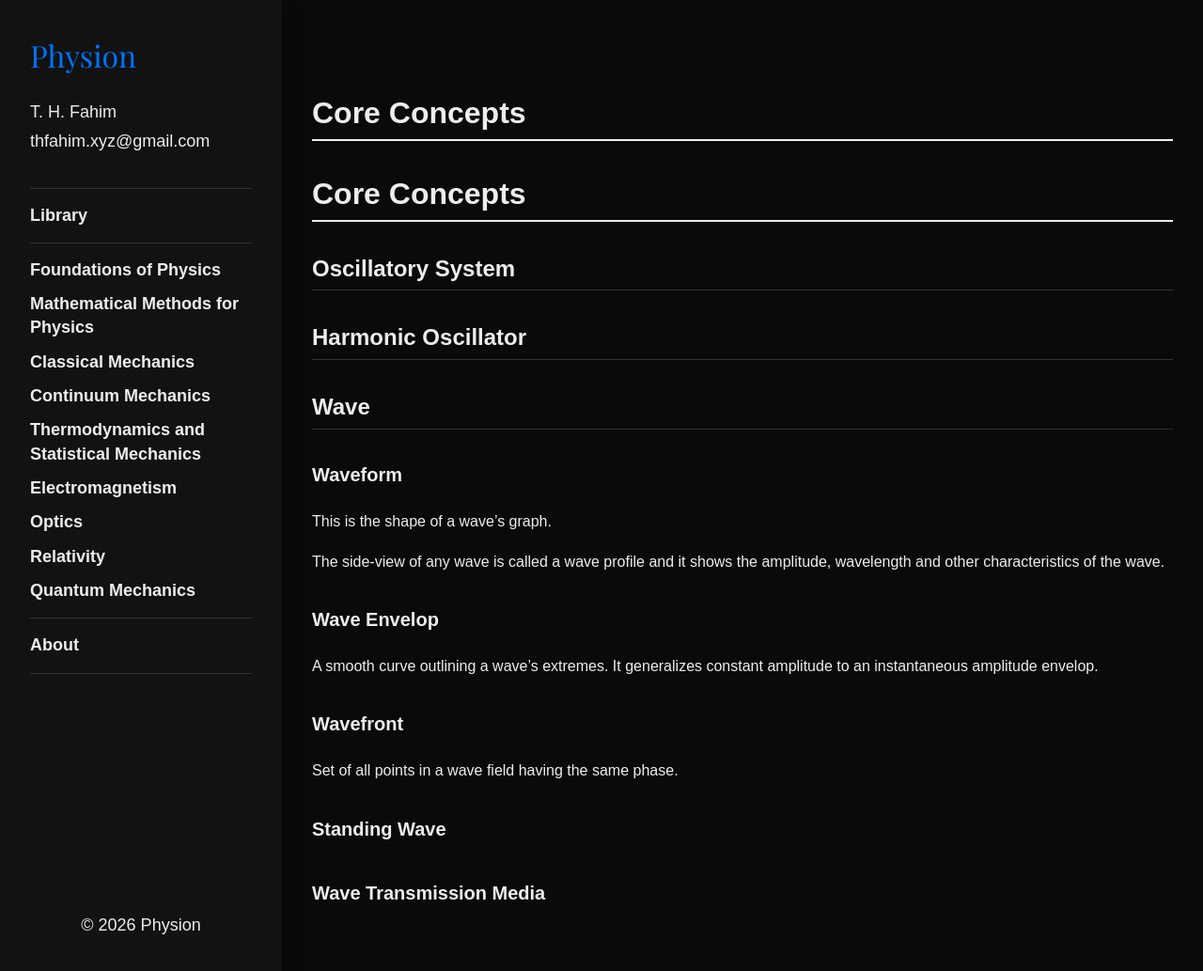
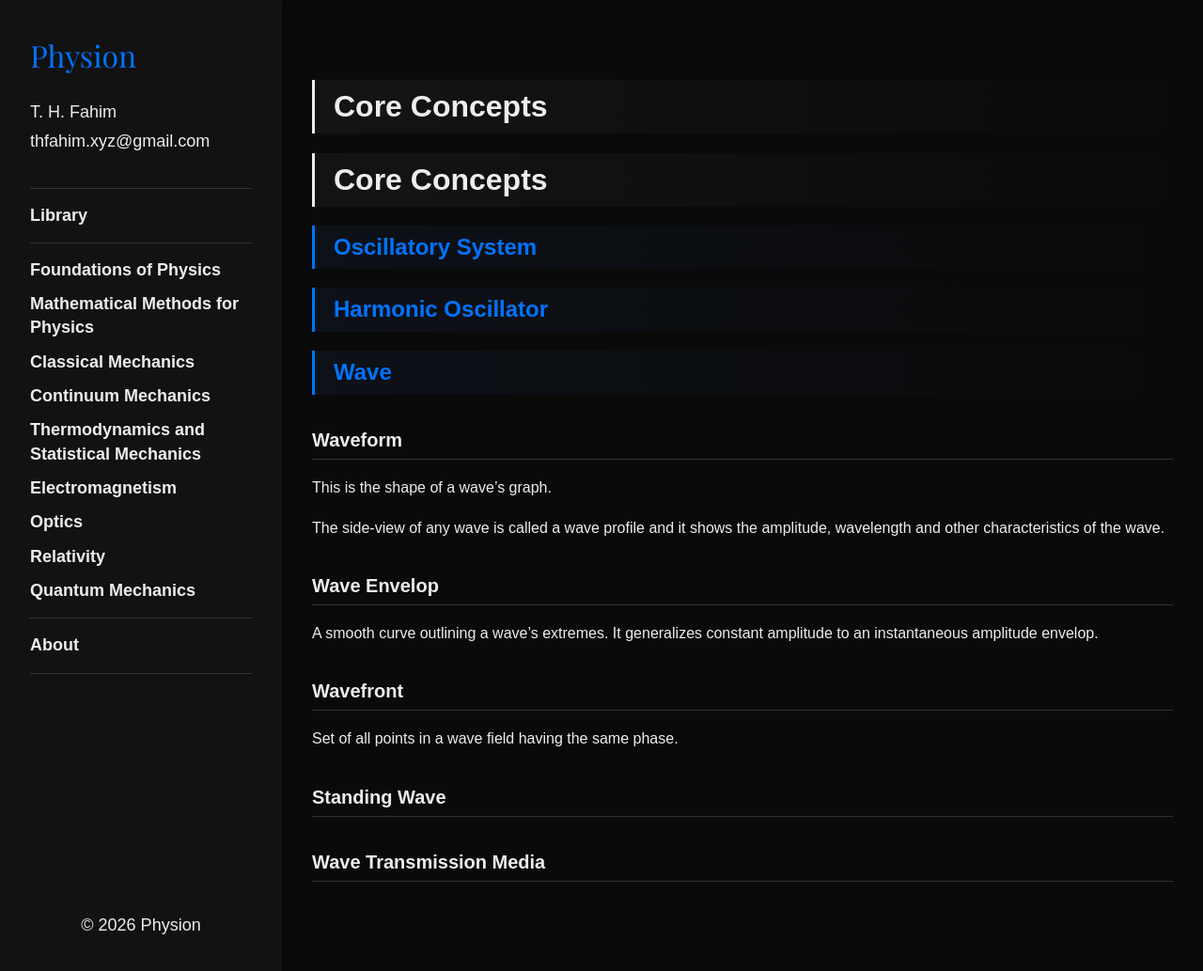
Before and after one commit to thfahim-xyz/physion, a Jekyll site: the page built from books/cm/cm1/cm1-1.md, in a window 1280 px wide and 1050 px high. Shown: the top 1033 px of the window at 94% size. Built offline with Jekyll 4.4.1, drawn with Linux system fonts in a browser that asks for light colours.

Commit message:
Update styles.css

```diff
--- a/assets/css/styles.css
+++ b/assets/css/styles.css
@@ -118,21 +118,32 @@ h1, h2, h3 {
     padding-bottom: 0.5rem;
     margin-bottom: 1rem;
     line-height: 1.2;
-    color: var(--text-primary);
+    font-weight: 600;
 }
 
 h1 {
+    padding: 9px 20px;
     font-size: 2rem;
-    border-bottom: 2px solid var(--text-primary);
+
+    color: var(--text-primary);
+    border-left: 3px solid var(--text-primary);
+    background: linear-gradient(to right, rgba(50, 50, 50, 0.25), transparent);
 }
 
 h2 {
+    padding: 9px 20px;
     font-size: 1.5rem;
-    border-bottom: 1px solid var(--border);
+
+    color: var(--accent);
+    border-left: 3px solid var(--accent);
+    background: linear-gradient(to right, rgba(59, 130, 246, 0.06), transparent);
 }
 
 h3 {
     font-size: 1.25rem;
+    border-bottom: 1px solid var(--border);
+
+    color: var(--text-primary);
 }
 
 /* ===== LISTS ===== */
@@ -184,12 +195,12 @@ th {
 
 a {
     transition: color 0.2s ease;
-    color: var(--accent);
+    color: #8ab4f8;
     text-decoration: none;
 }
 
 a:hover {
-    color: var(--accent-hover);
+    color: #aecbfa;
     text-decoration: underline;
 }
 
@@ -199,7 +210,7 @@ h1 a, h2 a, h3 a {
 }
 
 h1 a:hover, h2 a:hover, h3 a:hover {
-    color: var(--accent);
+    color: var(--accent-hover);
     text-decoration: none;
 }
 
```
